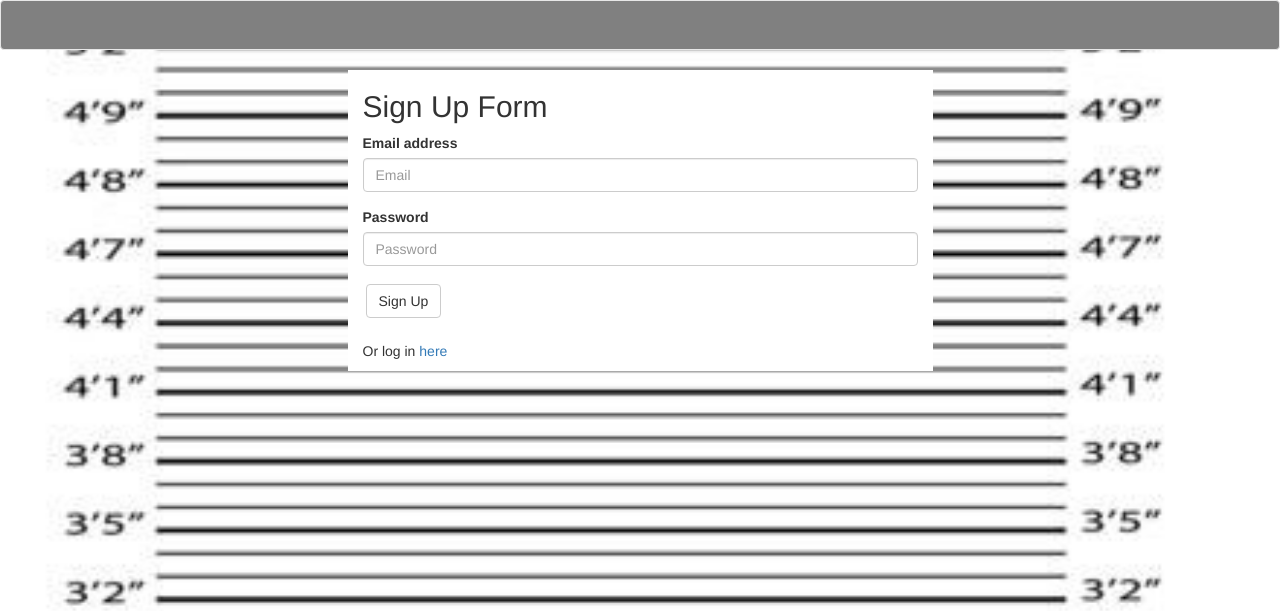
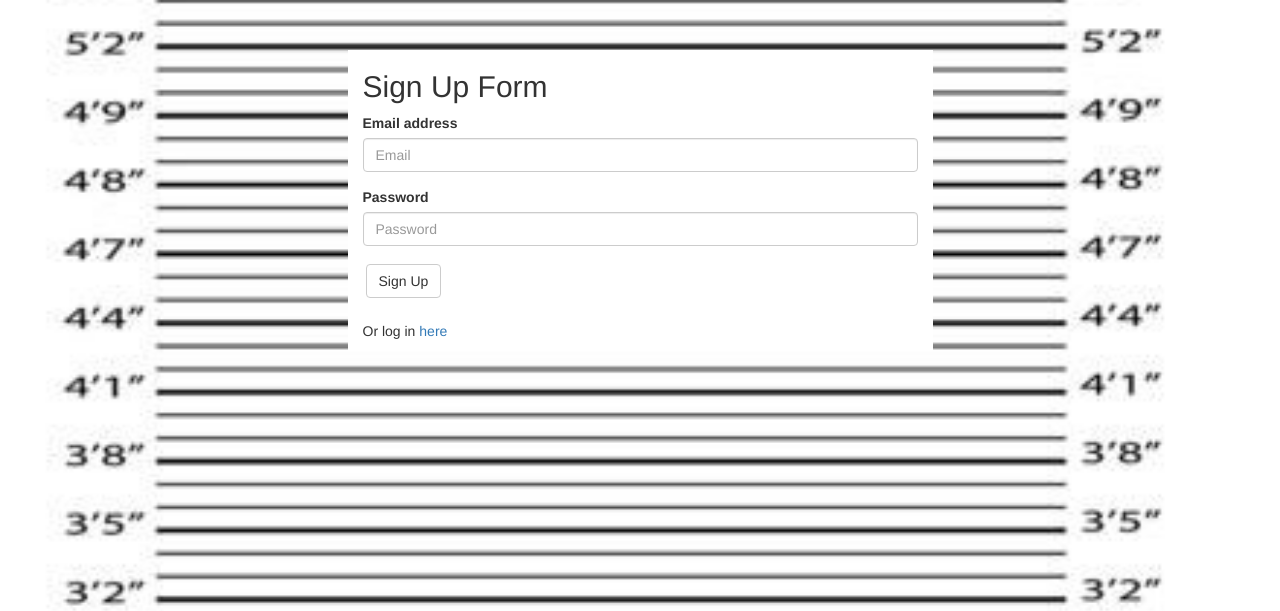
Before and after one commit to nellie-geek/Project2, a Node server app: page / in a window 1280 px wide. Shown: the top 611 px of the page. Run offline with Node 20, Linux system fonts and the light colour scheme; some libraries are stand-ins or nearby versions.

Commit message:
Updated style.

```diff
--- a/config/config.json
+++ b/config/config.json
@@ -1,9 +1,9 @@
 {
   "development": {
     "username": "root",
-    "password": "password",
+    "password": "root",
     "database": "floridaman",
-    "port": 3306,
+    "port": 8889,
     "host": "127.0.0.1",
     "dialect": "mysql"
   },
--- a/public/login.html
+++ b/public/login.html
@@ -11,12 +11,6 @@
 </head>
 
 <body>
-  <nav class="navbar navbar-default">
-    <div class="container-fluid">
-      <div class="navbar-header">
-      </div>
-    </div>
-  </nav>
   <div class="container">
     <div class="row">
       <div class="col-md-6 col-md-offset-3" id="login">
--- a/public/signup.html
+++ b/public/signup.html
@@ -10,12 +10,6 @@
 </head>
 
 <body>
-  <nav class="navbar navbar-default">
-    <div class="container-fluid">
-      <div class="navbar-header">
-      </div>
-    </div>
-  </nav>
   <div class="container">
     <div class="row">
       <div class="col-md-6 col-md-offset-3" id="signup">
--- a/public/styles/styles.css
+++ b/public/styles/styles.css
@@ -28,5 +28,6 @@ footer {
 }
 
 #signup, #login {
+    margin-top: 50px;
     background: white;
 }
```
